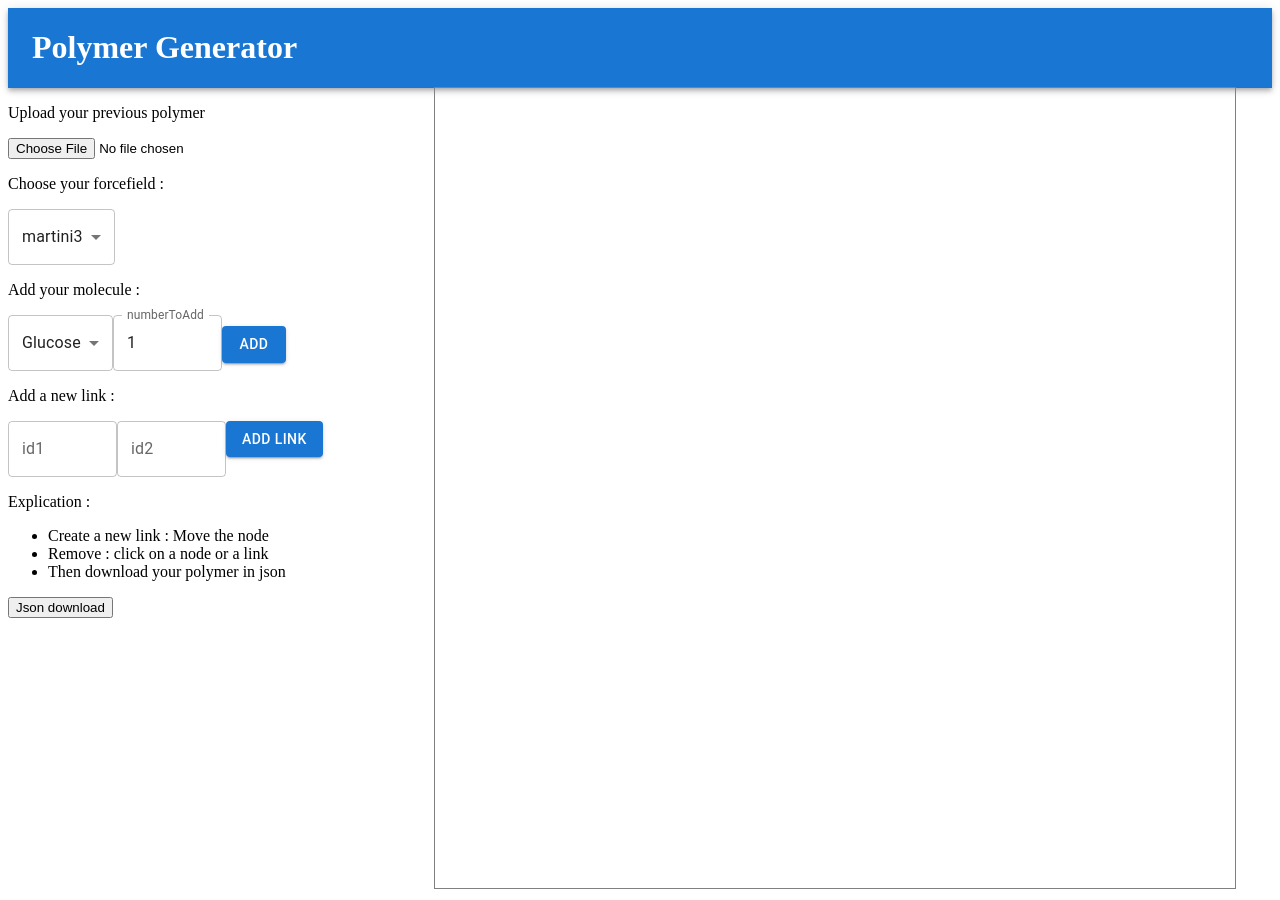
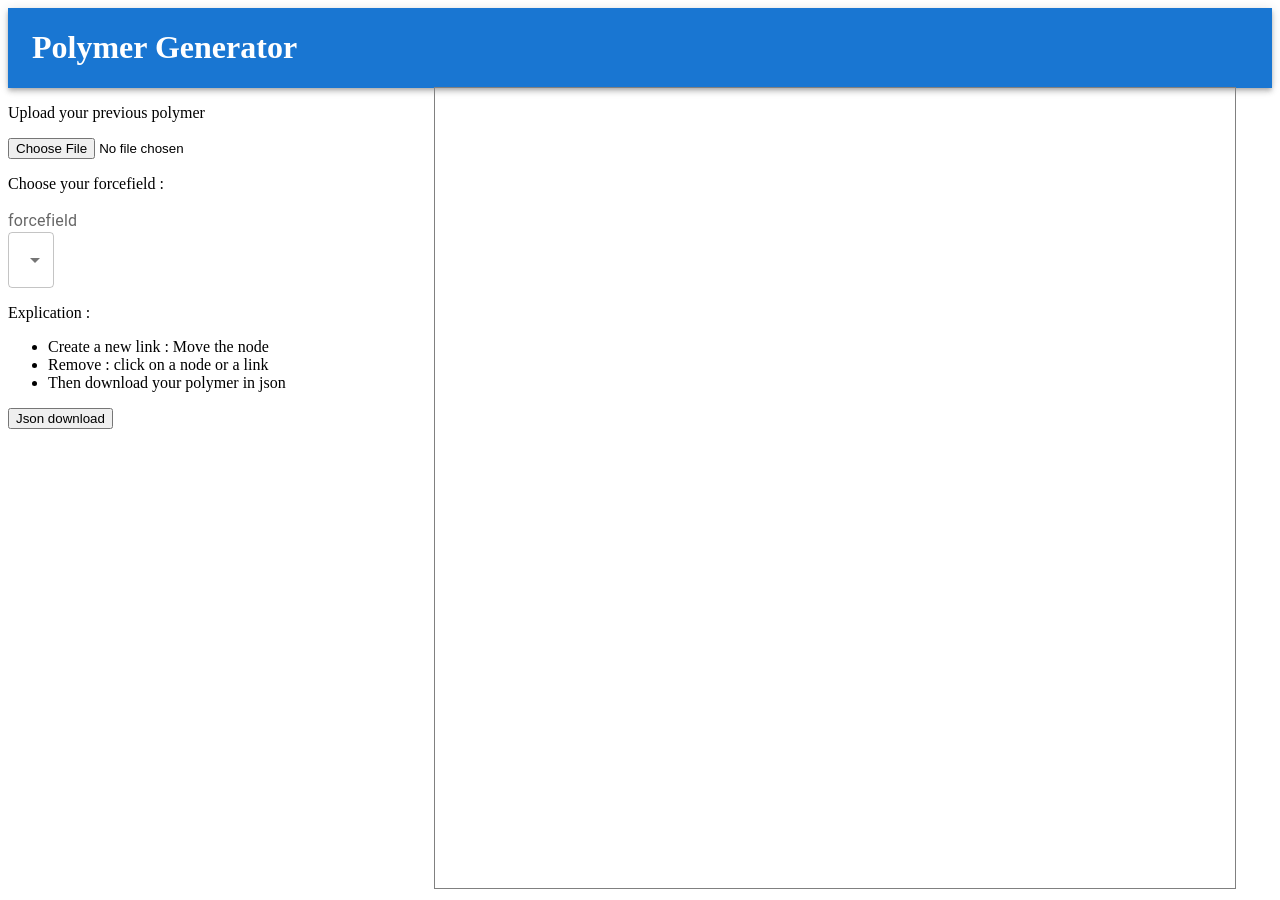
Before and after one commit to Romumrn/PolymerGeneratorOnline, a React (Create React App) app: page / in a window 1280 px wide. Built offline with nearby package versions, Linux system fonts and the light colour scheme.

Commit message:
Very Ugly prototype for reactive form and json data

```diff
--- a/src/components/GeneratorMenu.tsx
+++ b/src/components/GeneratorMenu.tsx
@@ -3,99 +3,59 @@ import Button from "@mui/material/Button";
 import TextField from "@mui/material/TextField";
 import Select from "@mui/material/Select";
 import MenuItem from "@mui/material/MenuItem";
+import InputLabel from "@mui/material/InputLabel";
+import DataForm from '../data/DataForm.json';
 
 interface propsmenu {
-  addnode : (arg0: resform) => void,
-  addlink : (arg1: any, arg2: any) => void
+  addnode: (arg0: resform) => void,
+  addlink: (arg1: any, arg2: any) => void
 }
 
 interface resform {
-  forcefield: string;
-  moleculeToAdd: string| null;
-  numberToAdd: number| null;
-  id1 : number | null ;
-  id2 : number | null;
+  forcefield: string | null;
+  moleculeToAdd: string | null;
+  numberToAdd: number | null;
+  id1: number | null;
+  id2: number | null;
 }
 
-export default class GeneratorMenu extends React.Component<propsmenu ,resform > {
+export default class GeneratorMenu extends React.Component<propsmenu, resform> {
 
-  constructor(props : propsmenu) {
+  constructor(props: propsmenu) {
     // Required step: always call the parent class' constructor
     super(props);
 
     // Set the state directly. Use props if necessary.
     this.state = {
-      forcefield: this.listff[0],
-      moleculeToAdd: this.listmol[0],
+      forcefield: null,
+      moleculeToAdd: null,
       numberToAdd: 1,
-      id1 : null,
-      id2 : null,
+      id1: null,
+      id2: null,
     }
   }
 
-  // ffprop: { [name: string]: forcefieldprop } = {};
-  // martini3 = {
-  //   moleculeavaible: ['glucose', 'fructose', 'galactose'],
+  GetMolFField(jsonformdata: any, ff: string): string[] {
+    return jsonformdata[ff];
+  }
 
-  // };
-  // martini2 = {
-  //   moleculeavaible: ['alanine', 'leucine', 'trucine'],
-  // };
-
-  listff = [
-    "martini3",
-    "parmbsc1",
-    "martini3_beta",
-    "2016H66",
-    "oplsaaLigParGen",
-    "gromos53A6",
-    "martini2",
-  ];
-
-  listmol = [
-    "Glucose",
-    "Fructose",
-    "Galactose"
-  ]
 
   render() {
-    return (
-      <div>
+    let forcefield = this.state.forcefield;
 
-        <p>Upload your previous polymer</p>
-
-        <input type="file" id="docpicker" accept=".json" />
-
-        <form>
-          <div className="container">
-            <p>Choose your forcefield :</p>
-
-            <Select
-              id="forcefield"
-              label="forcefield"
-              defaultValue={this.listff[0]}
-              onChange={v => this.setState({ forcefield: v.target.value })}>
-              <option disabled selected>Forcefield avaible :</option>
-
-              {this.listff.map(e => {
-                return (<MenuItem key={e} value={e}> {e} </MenuItem>
-                )
-              })
-              }
-
-            </Select>
-
-          <p>Add your molecule :</p>
+    const renderforcfieldform = () => {
+      if (forcefield) {
+        return <div><p>Add your molecule :</p>
 
           <Select
             id="moleculeToAdd"
             label="Molecule"
-            defaultValue={this.listmol[0]}
+            defaultValue={"this.GetMolFField(DataForm, forcefield)[0]"}
             onChange={v => this.setState({ moleculeToAdd: v.target.value })}
           >
             <option disabled selected>Molecule avaible :</option>
 
-            {this.listmol.map(e => {
+            {this.GetMolFField(DataForm, forcefield).map(e => {
               return (<MenuItem key={e} value={e}> {e} </MenuItem>
               )
             })
@@ -140,9 +100,50 @@ export default class GeneratorMenu extends React.Component<propsmenu ,resform >
           <Button
             id="addlink"
             variant="contained"
-            onClick={() => this.props.addlink(this.state.id1 , this.state.id2)}>
+            onClick={() => this.props.addlink(this.state.id1, this.state.id2)}>
             add link
           </Button>
+        </div>
+      } else {
+        return null;
+      }
+    }
+
+
+
+    return (
+      <div>
+
+        <p>Upload your previous polymer</p>
+
+        <input type="file" id="docpicker" accept=".json" />
+
+        <form>
+          <div className="container">
+            <p>Choose your forcefield :</p>
+
+            <InputLabel id="forcefield">forcefield</InputLabel>
+            <Select
+              id="forcefield"
+              label="forcefield"
+              defaultValue={null}
+              onChange={
+                v =>  this.setState({ forcefield: v.target.value })
+                }>
+              <option disabled selected>Forcefield avaible :</option>
+
+              {Object.keys(DataForm).map(e => {
+                return (<MenuItem key={e} value={e}> {e} </MenuItem>
+                )
+              })
+              }
+
+            </Select>
+
+            {
+              renderforcfieldform()
+            }
+
 
 
             <p> Explication : </p>
@@ -157,5 +158,6 @@ export default class GeneratorMenu extends React.Component<propsmenu ,resform >
           </div>
         </form >
       </div>
-    )};
+    )
+  };
 }
--- /dev/null
+++ b/src/data/DataForm.json
@@ -0,0 +1,37 @@
+{
+    "martini3": [
+        "PE",
+        "PS",
+        "PSS",
+        "PMA",
+        "P3HT",
+        "GLY",
+        "ALA",
+        "CYS",
+        "VAL",
+        "LEU"
+    ],
+    "parmbsc1": [
+        "DA5",
+        "DA",
+        "DA3",
+        "DT5",
+        "DT",
+        "DT3",
+        "DG5"
+    ],
+    "martini2": [
+        "PP",
+        "PEO",
+        "P3HT",
+        "PS",
+        "PSS",
+        "OHter",
+        "PE",
+        "PDADMA"
+    ],
+    "gromos53A6": [
+        "Hter",
+        "P3HT"
+    ]
+}
```
Lines whose indentation alone changed are shown as unchanged.
